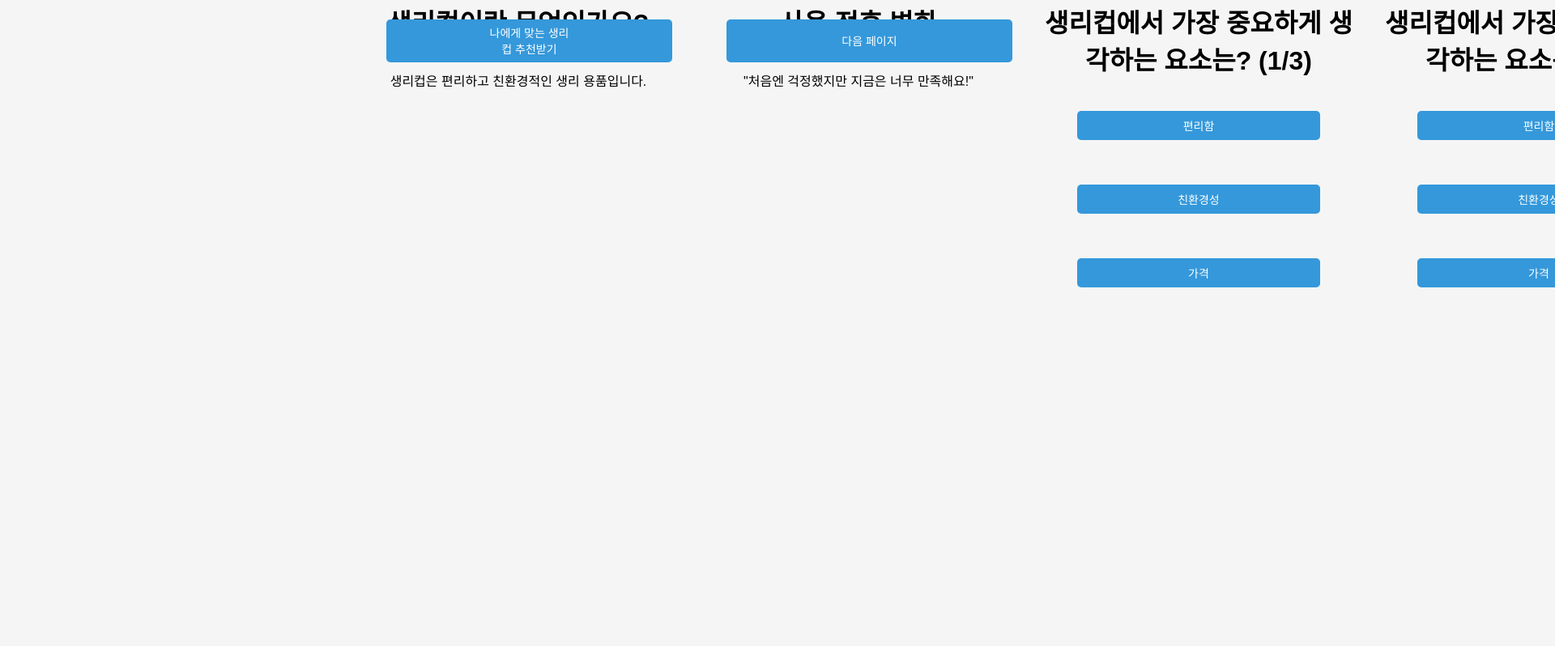
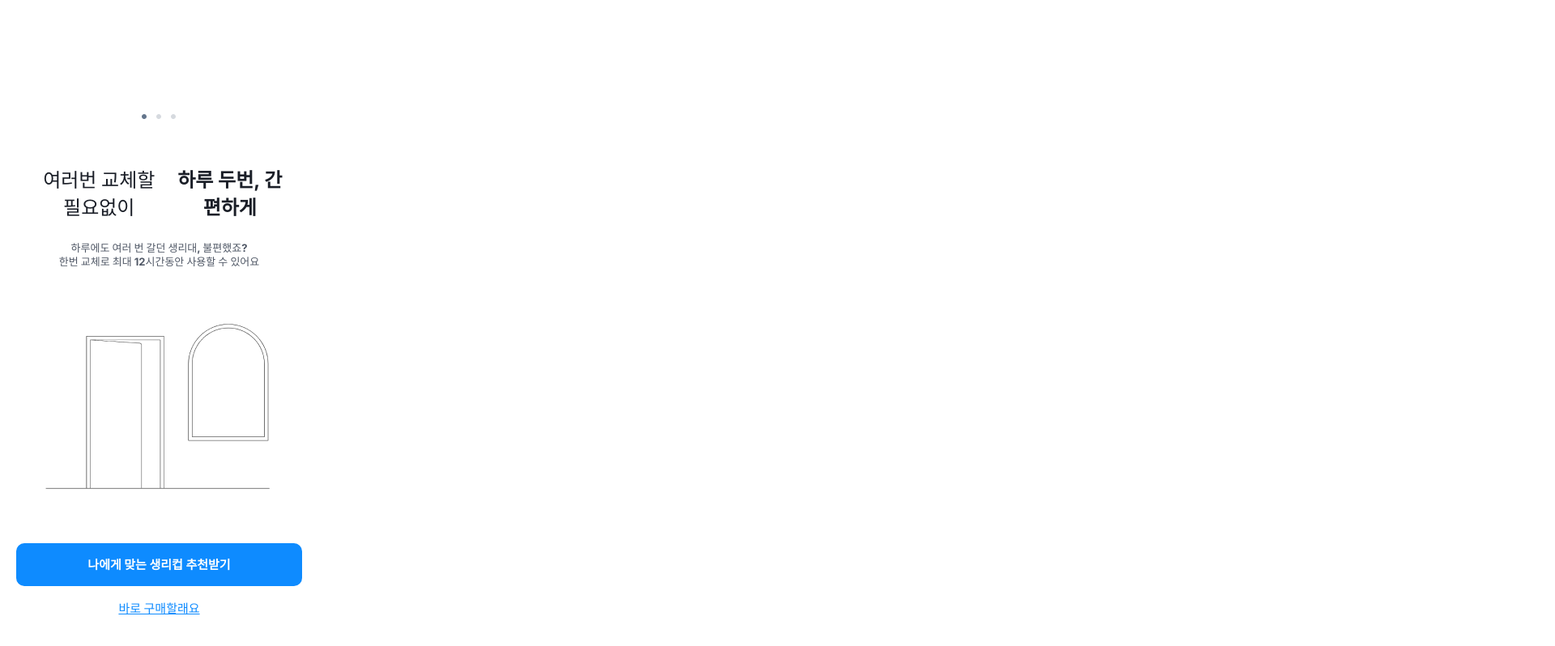
Before and after one commit to oiisadev/onbd-backend, a website: page index.html in a window 1280 px wide. Shown: the part 38-836 px from the top of the page at 81% size, 1920 px wide, since content can reach past the window. Before the commit the page ends 800 px from the top, so only its background shows below. Drawn offline with nearby package versions, Linux system fonts and the light colour scheme; no server answers.

Commit message:
Update index.html

```diff
--- a/index.html
+++ b/index.html
@@ -3,198 +3,228 @@
 <head>
     <meta charset="UTF-8">
     <meta name="viewport" content="width=device-width, initial-scale=1.0">
-  <title>OIISA Onboarding Page</title>
-  <link rel="stylesheet" href="https://unpkg.com/swiper/swiper-bundle.min.css">
+    <title>온보딩 페이지</title>
+    <link href="https://fonts.googleapis.com/css2?family=Inter:wght@700&display=swap" rel="stylesheet">
+    <link rel="stylesheet" href="https://cdn.jsdelivr.net/npm/swiper@9/swiper-bundle.min.css" />
     <style>
         body {
-      font-family: Arial, sans-serif;
             margin: 0;
             padding: 0;
+            width: 393px;
+            height: 852px;
+            background-color: #FFF;
+            overflow: hidden;
+            position: relative;
+            font-family: 'Inter', sans-serif;
+        }
+        .onboarding-page {
+            width: 100%;
+            height: 100%;
             display: flex;
-      justify-content: center;
+            flex-direction: column;
             align-items: center;
-      height: 100vh;
-      background-color: #f5f5f5;
+            justify-content: flex-start;
+            position: relative;
             overflow: hidden;
         }
-
         .swiper-container {
             width: 100%;
-      height: 100vh;
-      max-width: 420px;
+            height: 599px;
+            position: relative;
+            margin-top: 59px;
         }
-
         .swiper-slide {
+            width: 393px;
+            height: 599px;
+            display: flex;
+            align-items: flex-start;
+            justify-content: center;
+            padding: 0;
+        }
+        .onbd-container {
+            width: 393px;
+            height: 599px;
+            margin-top: 59px;
             display: flex;
             flex-direction: column;
-      justify-content: center; /* 화면 중앙에 내용이 배치되도록 설정 */
             align-items: center;
+            justify-content: center;
             padding: 20px;
-      text-align: center;
-      height: 100%; /* 슬라이드가 화면에 꽉 차게 설정 */
             box-sizing: border-box;
         }
-
-    button {
-      padding: 8px 16px;
-      background-color: #3498db;
-      color: white;
-      border: none;
-      border-radius: 5px;
-      font-size: 14px;
-      cursor: pointer;
-      margin-top: 20px;
-      margin-bottom: 20px;
+        .image-count-slot {
+            display: flex;
+            width: 393px;
+            height: 50px;
+            padding: 22px 175px;
+            align-items: center;
+            gap: 12px;
         }
-
-    button:hover {
-      background-color: #2980b9;
-    }
-
-     .next-button {
-      position: absolute;
-      bottom: 50px;
-      right: 20px;
-      width: 353px;
-      height: 53px;
-      padding: 17px 124px;
-      display: flex;  /* Flexbox 속성 추가 */
+        .title {
+            display: flex;
+            padding: 15px 20px;
             justify-content: center;
             align-items: center;
             gap: 10px;
-      margin-top: 20px;
-      margin-bottom: 20px;
+            color: var(--text1, #1A1E27);
+            text-align: center;
+            font-feature-settings: 'liga' off, 'clig' off;
+            font-family: Inter;
+            font-size: 24px;
+            font-style: normal;
+            font-weight: 400;
+            line-height: 140%; /* 33.6px */
+            white-space: pre-wrap;
+            max-width: 315px;
         }
-
-
-    .product-image {
-      max-width: 60%;
-      height: auto;
-      margin-top: 20px;
-      display: block;
+        .subtitle {
+            display: flex;
+            padding: 10px 20px;
+            justify-content: center;
+            align-items: center;
+            gap: 10px;
+            color: var(--text2, #505866);
+            text-align: center;
+            font-feature-settings: 'liga' off, 'clig' off;
+            font-family: Inter;
+            font-size: 13px;
+            font-style: normal;
+            font-weight: 500;
+            line-height: 130%; /* 16.9px */
+            max-width: 315px;
         }
-
-    .loading-icon {
-      margin: 20px 0;
-      border: 4px solid #f3f3f3;
-      border-radius: 50%;
-      border-top: 4px solid #3498db;
-      width: 40px;
-      height: 40px;
-      animation: spin 1s linear infinite;
+        .image-onbd {
+            display: flex;
+            width: 393px;
+            height: 300px;
+            padding: 10px 50px;
+            justify-content: center;
+            align-items: center;
+            gap: 10px;
+            flex-shrink: 0;
         }
-
-    @keyframes spin {
-      100% { transform: rotate(360deg); }
+        .btn-recommendation-container, .btn-buynow-container {
+            display: flex;
+            width: 393px;
+            padding: 5px 20px;
+            flex-direction: column;
+            justify-content: center;
+            align-items: center;
+            gap: 10px;
+            position: absolute;
+            bottom: 85px;
         }
-
-    .survey-buttons {
+        .btn-buynow-container {
+            bottom: 40px;
+        }
+        .btn-recommendation {
             display: flex;
-      flex-direction: column;
-      gap: 15px;
-      width: 100%;
-      max-width: 300px;
+            width: 353px;
+            height: 53px;
+            padding: 0;
+            border-radius: 10px;
+            background: var(--main1, #0E8BFF);
+            justify-content: center;
+            align-items: center;
+            gap: 10px;
+            color: #FFF;
+            border: none;
+            cursor: pointer;
+            font-feature-settings: 'liga' off, 'clig' off;
+            font-family: Inter;
+            font-size: 15px;
+            font-style: normal;
+            font-weight: 700;
+            line-height: 20px; /* 133.333% */
+            text-align: center;
+            white-space: nowrap;
         }
-
-    .survey-buttons button {
-      width: 100%;
+        .btn-recommendation:hover {
+            background-color: #8CC8FF;
         }
-
-    .recommendation-button-container {
+        .btn-buynow {
             display: flex;
-      flex-direction: column;
+            width: 353px;
+            height: 33px;
+            padding: 17px 124px;
+            justify-content: center;
+            align-items: center;
             gap: 10px;
-      margin-top: 20px;
+            border-radius: 10px;
+            background: #FFF;
+            color: var(--main1, #0E8BFF);
+            border: none;
+            cursor: pointer;
+            font-feature-settings: 'liga' off, 'clig' off;
+            font-family: Inter;
+            font-size: 15px;
+            font-style: normal;
+            font-weight: 400;
+            line-height: 20px; /* 133.333% */
+            text-align: center;
+            text-decoration-line: underline;
         }
-
-    .recommendation-button {
-      padding: 10px 20px;
-      background-color: #3498db;
-      color: white;
-      border: none;
-      border-radius: 5px;
-      font-size: 14px;
-      cursor: pointer;
+        .btn-buynow:hover {
+            color: #B1B8C0;
         }
-
-    .recommendation-button:hover {
-      background-color: #2980b9;
+        button:hover {
+            background-color: #0056b3;
         }
     </style>
 </head>
-
 <body>
+    <div class="onboarding-page">
         <div class="swiper-container">
             <div class="swiper-wrapper">
-      <!-- 첫 번째 화면: 생리컵 설명 -->
                 <div class="swiper-slide">
-        <h1>생리컵이란 무엇인가요?</h1>
-        <p>생리컵은 편리하고 친환경적인 생리 용품입니다.</p>
-        <button class="next-button" onclick="nextSlide()">나에게 맞는 생리컵 추천받기</button>
+                    <div class="onbd-container">
+                        <div class="image-count-slot"><img src="https://github.com/oiisadev/onbd-backend/blob/main/image/image%20count%20slot_1.png?raw=true" alt="이미지 설명 1" style="width: 100%; height: auto;"></div>
+                        <div class="title">여러번 교체할 필요없이<br><span style="display: inline-block; white-space: pre-wrap; font-weight: bold;">하루 두번, 간편하게</span>
                         </div>
-      <!-- 두 번째 화면: 고객 후기 -->
-      <div class="swiper-slide">
-        <h1>사용 전후 변화</h1>
-        <p>"처음엔 걱정했지만 지금은 너무 만족해요!"</p>
-        <button class="next-button" onclick="nextSlide()">다음 페이지</button>
-      </div>
-      <!-- 설문조사 1 -->
-      <div class="swiper-slide">
-        <h1>생리컵에서 가장 중요하게 생각하는 요소는? (1/3)</h1>
-        <div class="survey-buttons">
-          <button onclick="selectAnswer1('편리함')">편리함</button>
-          <button onclick="selectAnswer1('친환경성')">친환경성</button>
-          <button onclick="selectAnswer1('가격')">가격</button>
+                        <div class="subtitle">하루에도 여러 번 갈던 생리대, 불편했죠? <br>한번 교체로 최대 12시간동안 사용할 수 있어요</div>
+                        <div class="image-onbd"><img src="https://github.com/oiisadev/onbd-backend/blob/main/image/Wavy%20Buddies%20Outside%20House%20Background.png?raw=true"></div>
                     </div>
                 </div>
-      <!-- 설문조사 2 -->
                 <div class="swiper-slide">
-        <h1>생리컵에서 가장 중요하게 생각하는 요소는? (2/3)</h1>
-        <div class="survey-buttons">
-          <button onclick="selectAnswer2('편리함')">편리함</button>
-          <button onclick="selectAnswer2('친환경성')">친환경성</button>
-          <button onclick="selectAnswer2('가격')">가격</button>
+                    <div class="onbd-container">
+                        <div class="image-count-slot"><img src="https://github.com/oiisadev/onbd-backend/blob/main/image/image%20count%20slot_2.png?raw=true" alt="이미지 설명 2" style="width: 100%; height: auto;"></div>
+                        <div class="title">더욱 쉬워진 사용법<br>아무것도 몰라도 괜찮아요</div>
+                        <div class="subtitle">어려우시다고요? 걱정마세요! <br>1:1 맞춤 상담으로 친절하게 설명드릴게요</div>
+                        <div class="image-onbd"><img src="https://github.com/oiisadev/onbd-backend/blob/main/image/Wavy%20Buddies%20Outside%20House%20Background.png?raw=true"></div>
                     </div>
                 </div>
-      <!-- 설문조사 3 -->
                 <div class="swiper-slide">
-        <h1>생리컵에서 가장 중요하게 생각하는 요소는? (3/3)</h1>
-        <div class="survey-buttons">
-          <button onclick="selectAnswer3('편리함')">편리함</button>
-          <button onclick="selectAnswer3('포이컵')">포이컵</button>
-          <button onclick="selectAnswer3('벨')">벨</button>
+                    <div class="onbd-container">
+                        <div class="image-count-slot"><img src="https://github.com/oiisadev/onbd-backend/blob/main/image/image%20count%20slot_3.png?raw=true" alt="이미지 설명 3" style="width: 100%; height: auto;"></div>
+                        <div class="title">매달 구매? <br>2년에 한번이면 충분해요</div>
+                        <div class="subtitle">100% 의료용 실리콘으로 만들어진 다회용 월경용품. <br>내 몸에도 환경에도 좋아요!</div>
+                        <div class="image-onbd"><img src="https://github.com/oiisadev/onbd-backend/blob/main/image/Wavy%20Buddies%20Outside%20House%20Background.png?raw=true"></div>
                     </div>
                 </div>
-      <!-- 로딩 화면 -->
-      <div class="swiper-slide" id="loading-screen">
-        <div class="loading-icon"></div>
-        <p>고객님에게 딱 맞는 제품을 추천해드리기 위해 분석 중입니다...</p>
-      </div>
-      <!-- 최종 추천 제품 화면 -->
-      <div class="swiper-slide" id="product-recommendation-screen">
-          <h1>고객님께 추천드리는 제품은?</h1>
-          <img id="recommended-product-image" src="" alt="추천 제품 이미지" class="product-image">
-          <div class="recommendation-button-container">
-            <button class="recommendation-button" onclick="window.location.href='https://oiisa.com/product/%EC%98%A4%EC%9D%B4%EC%82%AC-%ED%8F%AC%EC%9D%B4%EC%BB%B5-%EC%B0%A8%EC%84%B8%EB%8C%80-%EC%83%9D%EB%A6%AC%EC%BB%B5-%EC%83%9D%EB%A6%AC%EB%94%94%EC%8A%A4%ED%81%AC-%EA%B7%B9%EA%B0%95%EC%9D%98-%EC%B0%A9%EC%9A%A9%EA%B0%90/11/category/1/display/2/'">
-              오이사 공식몰
-            </button>
-            <button class="recommendation-button" onclick="window.location.href='https://smartstore.naver.com/deweylabs/products/6259954641'">
-              오이사 스마트스토어
-            </button>
             </div>
         </div>
 
-      <!-- 백엔드에서 오는 데이터를 출력할 곳 -->
-      <div class="swiper-slide" id="response">
-        <h1>백엔드 점검</h1>
-        <h2>Loading...</h2>
+        <div class="btn-recommendation-container">
+            <button class="btn-recommendation" onclick="window.location.href='#'">나에게 맞는 생리컵 추천받기</button>
         </div>
-
+        <div class="btn-buynow-container">
+            <button class="btn-buynow" onclick="window.location.href='https://oiisa.com/'">바로 구매할래요</button>
         </div>
     </div>
-  <script src="https://unpkg.com/swiper/swiper-bundle.min.js"></script>
-
-  <!-- 분리된 main.js 스크립트 로드 -->
-  <script src="main.js"></script>
+    <script src="https://cdn.jsdelivr.net/npm/swiper@9/swiper-bundle.min.js"></script>
+    <script>
+        var swiper = new Swiper('.swiper-container', {
+            direction: 'horizontal',
+            loop: false,
+            pagination: {
+                el: '.swiper-pagination',
+                clickable: true,
+            },
+            navigation: {
+                nextEl: '.swiper-button-next',
+                prevEl: '.swiper-button-prev',
+            },
+        });
+    </script>
 </body>
 </html>
```
Lines whose indentation alone changed are shown as unchanged.
